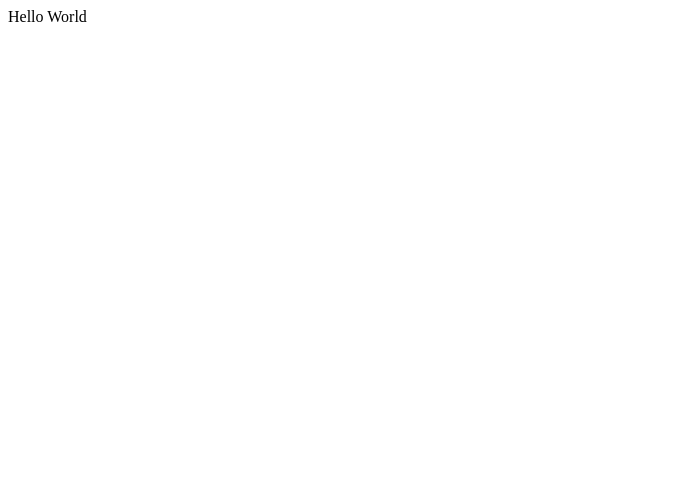
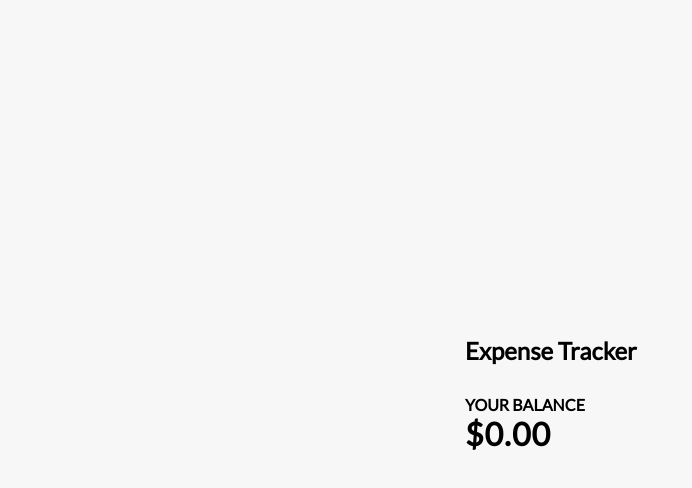
Before and after one commit to nnaieem/expense-tracker, a React (Create React App) app in the folder expense-tracker/: page / in a window 1280 px wide. Shown: the top 488 px of the page, without its empty margins (0-692 px from the left). Built offline with nearby package versions, Linux system fonts and the light colour scheme.

Commit message:
balance, header, and income/expenses componenets created

```diff
--- a/expense-tracker/src/App.css
+++ b/expense-tracker/src/App.css
@@ -0,0 +1,151 @@
+@import url('https://fonts.googleapis.com/css?family=Lato&display=swap');
+
+:root {
+  --box-shadow: 0 1px 3px rgba(0, 0, 0, 0.12), 0 1px 2px rgba(0, 0, 0, 0.24);
+}
+
+* {
+  box-sizing: border-box;
+}
+
+body {
+  background-color: #f7f7f7;
+  display: flex;
+  flex-direction: column;
+  align-items: center;
+  justify-content: center;
+  min-height: 100vh;
+  margin: 0;
+  font-family: 'Lato', sans-serif;
+}
+
+.container {
+  margin: 30px auto;
+  width: 350px;
+}
+
+h1 {
+  letter-spacing: 1px;
+  margin: 0;
+}
+
+h3 {
+  border-bottom: 1px solid #bbb;
+  padding-bottom: 10px;
+  margin: 40px 0 10px;
+}
+
+h4 {
+  margin: 0;
+  text-transform: uppercase;
+}
+
+.inc-exp-container {
+  background-color: #fff;
+  box-shadow: var(--box-shadow);
+  padding: 20px;
+  display: flex;
+  justify-content: space-between;
+  margin: 20px 0;
+}
+
+.inc-exp-container > div {
+  flex: 1;
+  text-align: center;
+}
+
+.inc-exp-container > div:first-of-type {
+  border-right: 1px solid #dedede;
+}
+
+.money {
+  font-size: 20px;
+  letter-spacing: 1px;
+  margin: 5px 0;
+}
+
+.money.plus {
+  color: #2ecc71;
+}
+
+.money.minus {
+  color: #c0392b;
+}
+
+label {
+  display: inline-block;
+  margin: 10px 0;
+}
+
+input[type='text'],
+input[type='number'] {
+  border: 1px solid #dedede;
+  border-radius: 2px;
+  display: block;
+  font-size: 16px;
+  padding: 10px;
+  width: 100%;
+}
+
+.btn {
+  cursor: pointer;
+  background-color: #9c88ff;
+  box-shadow: var(--box-shadow);
+  color: #fff;
+  border: 0;
+  display: block;
+  font-size: 16px;
+  margin: 10px 0 30px;
+  padding: 10px;
+  width: 100%;
+}
+
+.btn:focus,
+.delete-btn:focus {
+  outline: 0;
+}
+
+.list {
+  list-style-type: none;
+  padding: 0;
+  margin-bottom: 40px;
+}
+
+.list li {
+  background-color: #fff;
+  box-shadow: var(--box-shadow);
+  color: #333;
+  display: flex;
+  justify-content: space-between;
+  position: relative;
+  padding: 10px;
+  margin: 10px 0;
+}
+
+.list li.plus {
+  border-right: 5px solid #2ecc71;
+}
+
+.list li.minus {
+  border-right: 5px solid #c0392b;
+}
+
+.delete-btn {
+  cursor: pointer;
+  background-color: #e74c3c;
+  border: 0;
+  color: #fff;
+  font-size: 20px;
+  line-height: 20px;
+  padding: 2px 5px;
+  position: absolute;
+  top: 50%;
+  left: 0;
+  transform: translate(-100%, -50%);
+  opacity: 0;
+  transition: opacity 0.3s ease;
+}
+
+.list li:hover .delete-btn {
+  opacity: 1;
+}
--- a/expense-tracker/src/App.js
+++ b/expense-tracker/src/App.js
@@ -1,10 +1,16 @@
 import React from 'react';
+import { Header } from './components/Header'
+import { Balance } from "./components/Balance";
+
 import './App.css';
 
 function App() {
   return (
     <div>
-      Hello World
+      <Header />
+      <div className="container">
+        <Balance />
+      </div>
     </div>
   );
 }
--- /dev/null
+++ b/expense-tracker/src/components/Balance.js
@@ -0,0 +1,10 @@
+import React from 'react'
+
+export const Balance = () => {
+    return (
+        <>
+            <h4>Your Balance</h4>
+            <h1 id="balance">$0.00</h1>
+        </>
+    )
+}
--- /dev/null
+++ b/expense-tracker/src/components/Header.js
@@ -0,0 +1,9 @@
+import React from 'react'
+
+export const Header = () => {
+    return (
+        <h2>
+            Expense Tracker
+        </h2>
+    )
+}
```
Also changed, not shown: expense-tracker/src/components/IncomeExpenses.js (added).
